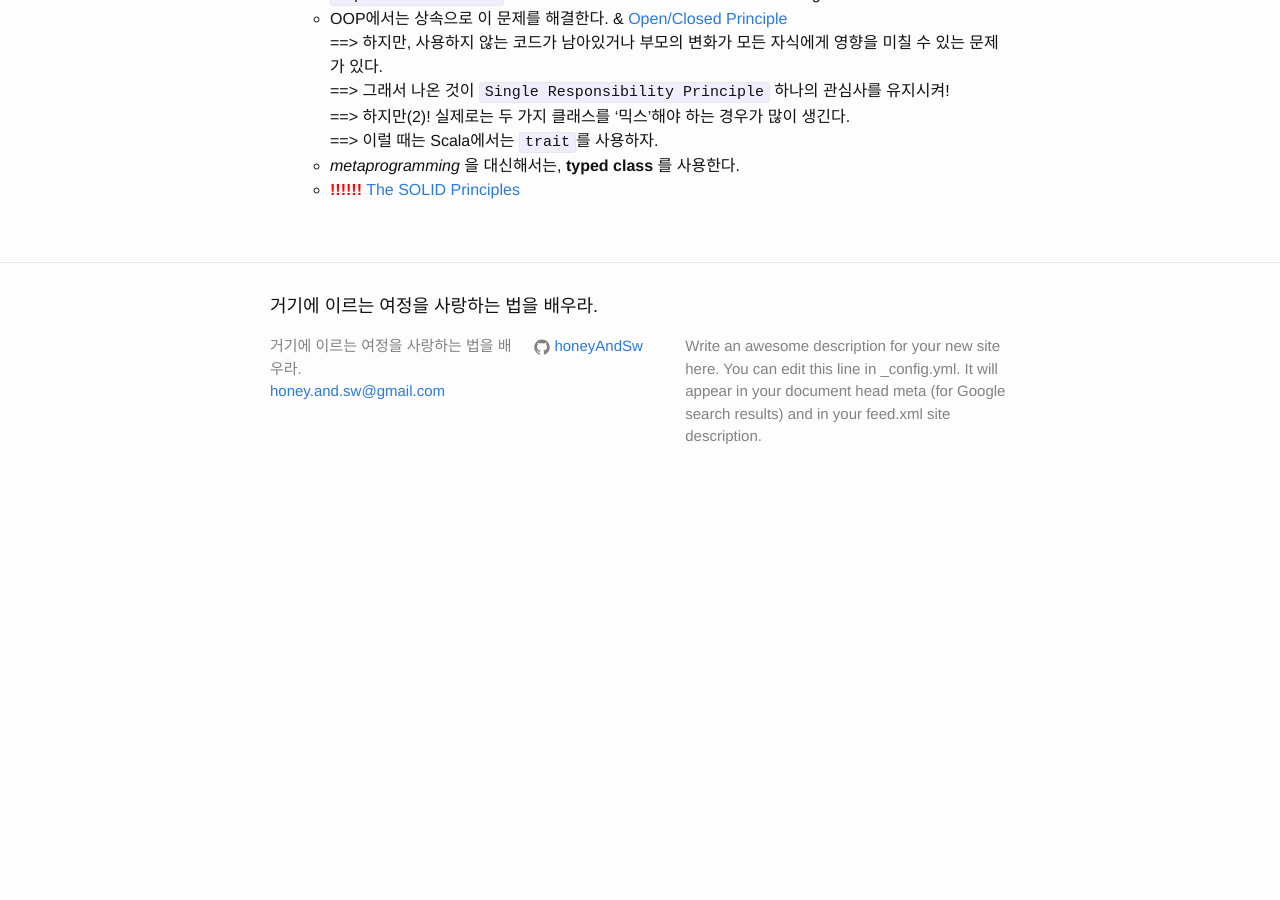
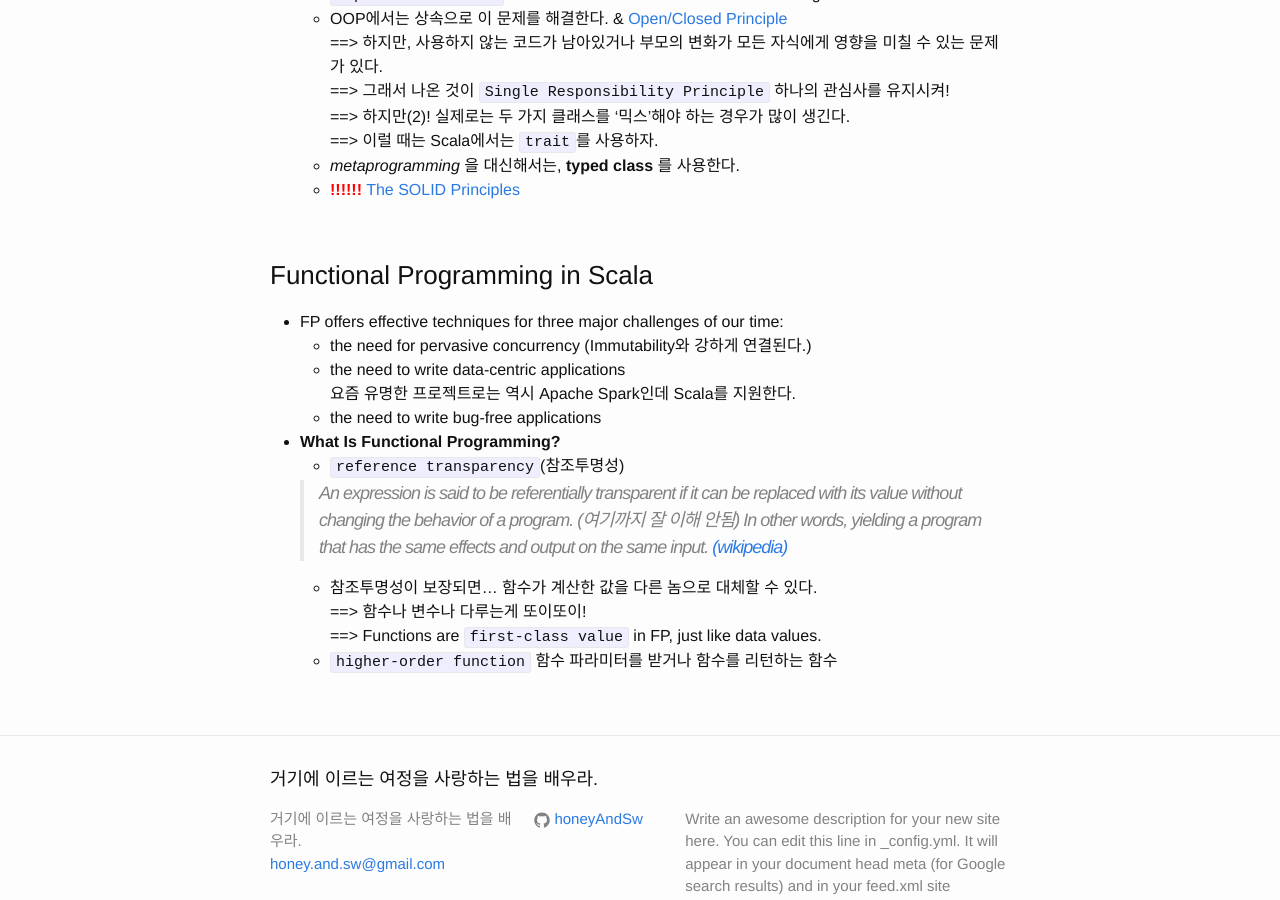
Before and after one commit to honeyAndSw/honeyAndSw.github.io, a Jekyll site: the page built from _posts/2015-11-17-programming-scala.markdown, in a window 1280 px wide and 900 px high, scrolled down 2773 px. Built offline with Jekyll 4.4.1, drawn with Linux system fonts in a browser that asks for light colours; before the commit the page ends 3281 px from its top, so only the background shows below that.

Commit message:
programming-scala update.

```diff
--- a/_posts/2015-11-17-programming-scala.markdown
+++ b/_posts/2015-11-17-programming-scala.markdown
@@ -108,3 +108,21 @@ head:1, tail:List(2, 3, 4)
   ==> 이럴 때는 Scala에서는 `trait`를 사용하자.
   - *metaprogramming* 을 대신해서는, **typed class** 를 사용한다.
   - <b style="color:red">!!!!!!</b> [The SOLID Principles](http://code.tutsplus.com/series/the-solid-principles--cms-634)
+
+<br>
+
+### Functional Programming in Scala
+- FP offers effective techniques for three major challenges of our time:
+  - the need for pervasive concurrency (Immutability와 강하게 연결된다.)
+  - the need to write data-centric applications
+  <br>요즘 유명한 프로젝트로는 역시 Apache Spark인데 Scala를 지원한다.
+  - the need to write bug-free applications
+- **What Is Functional Programming?**
+  - `reference transparency`(참조투명성)
+
+  > An expression is said to be referentially transparent if it can be replaced with its value without changing the behavior of a program. (여기까지 잘 이해 안됨) In other words, yielding a program that has the same effects and output on the same input. [(wikipedia)](https://en.wikipedia.org/wiki/Referential_transparency)
+
+    - 참조투명성이 보장되면... 함수가 계산한 값을 다른 놈으로 대체할 수 있다.
+    ==> 함수나 변수나 다루는게 또이또이!
+    ==> Functions are `first-class value` in FP, just like data values.
+    - `higher-order function` 함수 파라미터를 받거나 함수를 리턴하는 함수
```
